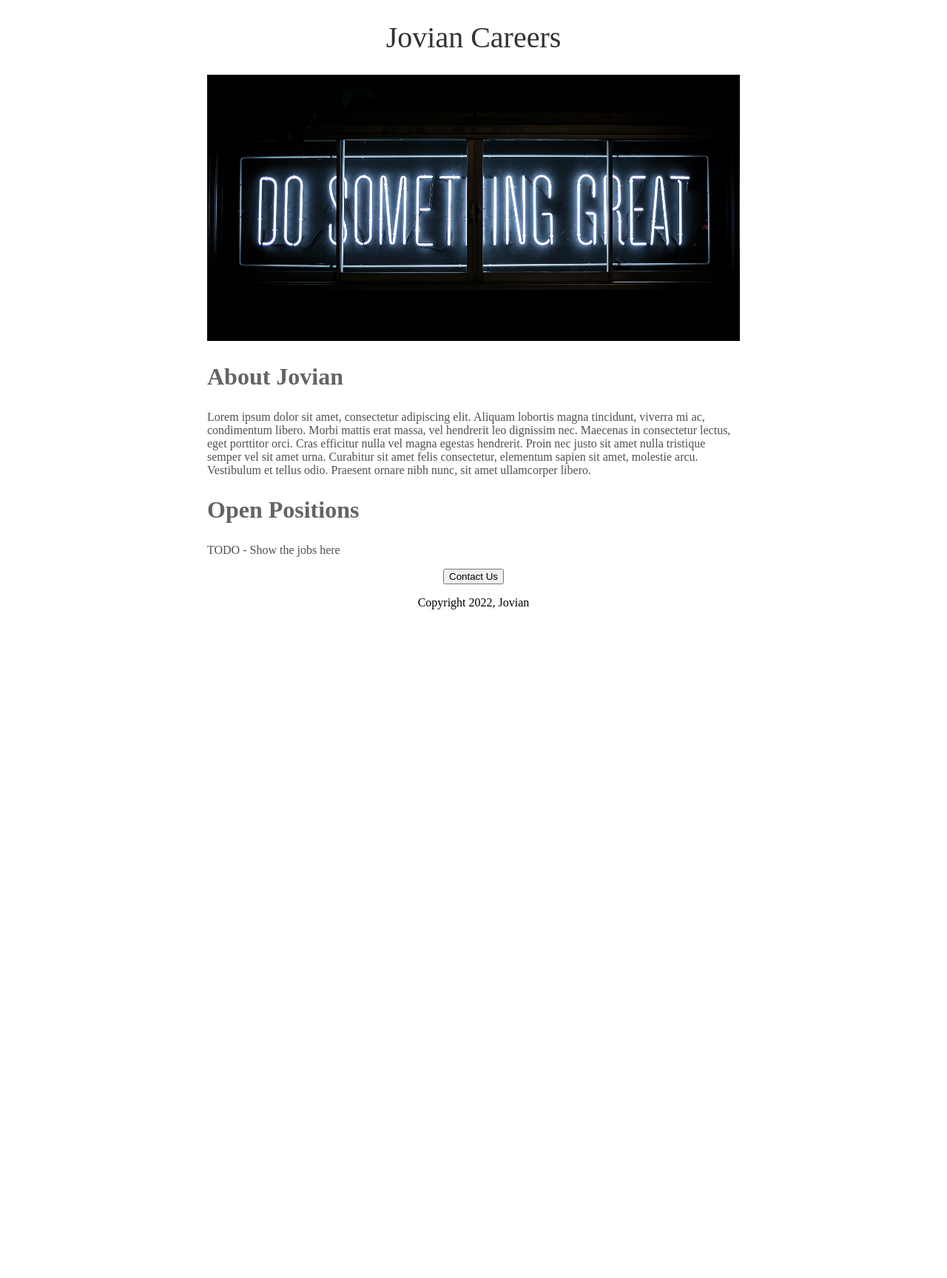
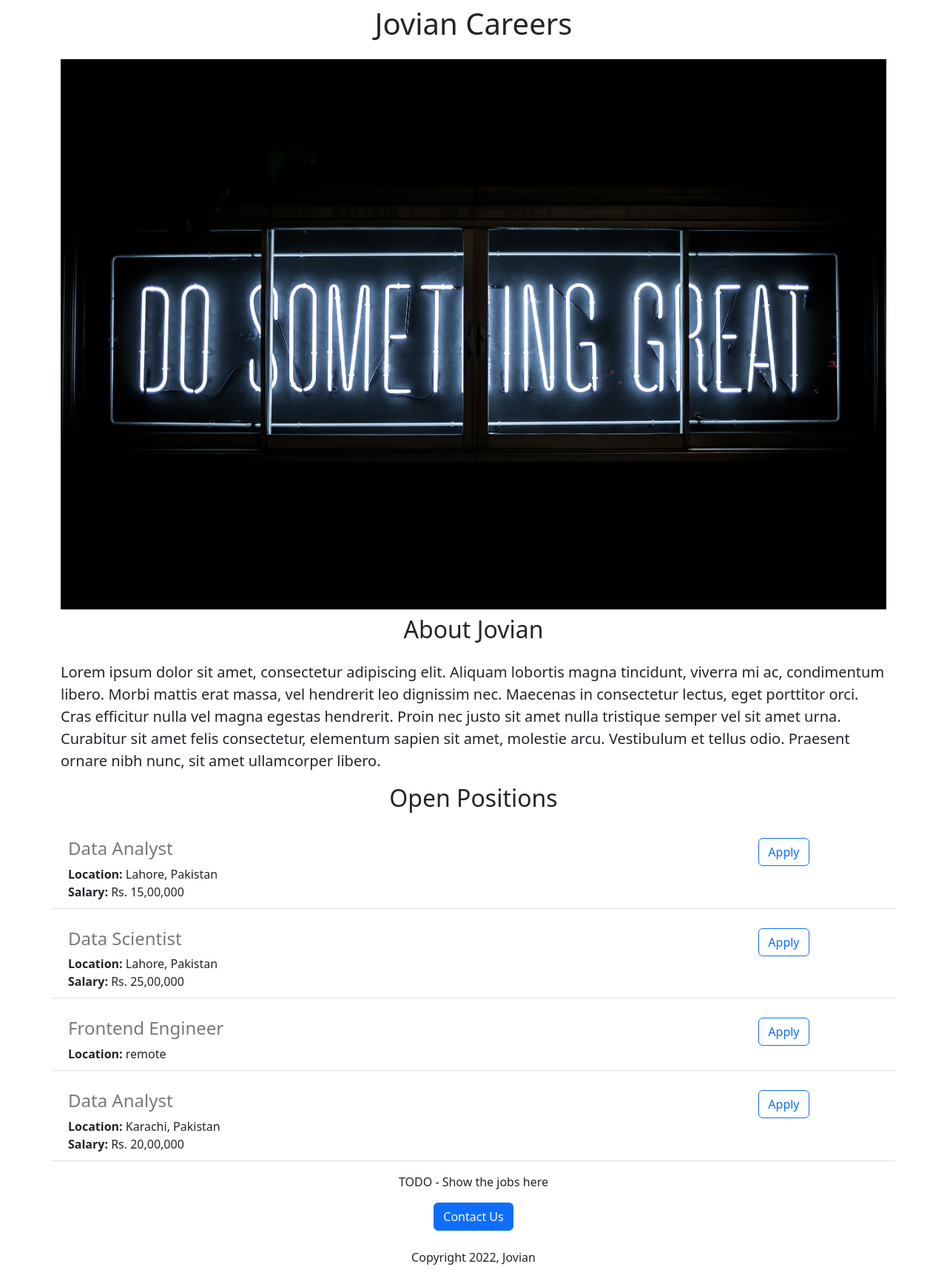
Before and after one commit to Um3rFar00q/Flask-carrer-website, a Flask app: page / in a window 1280 px wide. Shown: the whole page at 74% size. Before the commit the page ends 824 px from the top, so only its background shows below. Run offline with Flask 2, Linux system fonts and the light colour scheme.

Commit message:
Added dynamic data and API route

```diff
--- a/app.py
+++ b/app.py
@@ -1,11 +1,42 @@
-from flask import Flask, render_template
+from flask import Flask, render_template, jsonify
 
 app = Flask(__name__)
+
+JOBS = [
+  {
+    'id': 1,
+    'title': "Data Analyst",
+    'location': "Lahore, Pakistan",
+    'salary': "Rs. 15,00,000"
+  },
+  {
+    'id': 2,
+    'title': "Data Scientist",
+    'location': "Lahore, Pakistan",
+    'salary': "Rs. 25,00,000"
+  },
+  {
+    'id': 3,
+    'title': "Frontend Engineer",
+    'location': "remote"
+  },
+  {
+    'id': 4,
+    'title': "Data Analyst",
+    'location': "Karachi, Pakistan",
+    'salary': "Rs. 20,00,000"
+  },
+]
 
 
 @app.route("/")
 def hello_world():
-  return render_template("home.html")
+  return render_template("home.html", jobs=JOBS, company_name="Jovian")
+
+
+@app.route("/api/jobs")
+def list_jobs():
+  return jsonify(JOBS)
 
 
 if __name__ == "__main__":
--- a/templates/home.html
+++ b/templates/home.html
@@ -3,56 +3,38 @@
 
 <head>
     <title>Jovian Careers</title>
-    <style>
-        h1 {
-            font-size: 40px;
-            font-family: 'Times New Roman', Times, serif;
-            font-weight: normal;
-            color: rgb(50, 50, 50);
-            text-align: center;
-        }
+    <meta charset="utf-8">
+    <meta name="viewport" content="width=device-width, initial-scale=1">
+    <link href="https://cdn.jsdelivr.net/npm/bootstrap@5.3.0-alpha3/dist/css/bootstrap.min.css" rel="stylesheet" integrity="sha384-KK94CHFLLe+nY2dmCWGMq91rCGa5gtU4mk92HdvYe+M/SXH301p5ILy+dN9+nJOZ" crossorigin="anonymous">
 
-        #banner {
-            width: 100%;
-            height: 360px;
-            object-fit: cover;
-        }
-
-        h2 {
-            font-family: 'Times New Roman', Times, serif;
-            font-size: 32px;
-            color: rgb(100, 100, 100);
-        }
-
-        .bodytext {
-            font-family: 'Times New Roman', Times, serif;
-            color: rgb(80, 80, 80);
-        }
-
-        #container {
-            max-width: 720px;
-            margin: 0 auto;
-        }
-    </style>
 </head>
 
 <body>
-    <div id="container">
-        <h1>Jovian Careers</h1>
-        <img id="banner" src="https://flask-carrer-website.um3rfar00q.repl.co/static/Banner.jpg">
-        <h2>About Jovian</h2>
-        <p class="bodytext">
+    <div class="container">
+        <h1 class="text-center mt-2 mb-4">
+          {{company_name}} Careers
+        </h1>
+        <img class="img-fluid" src="https://flask-carrer-website.um3rfar00q.repl.co/static/Banner.jpg">
+        <h2 class="text-center mt-2 mb-4">
+          About {{company_name}}
+        </h2>
+        <p class="lead">
             Lorem ipsum dolor sit amet, consectetur adipiscing elit. Aliquam lobortis magna tincidunt, viverra mi ac,
             condimentum libero. Morbi mattis erat massa, vel hendrerit leo dignissim nec. Maecenas in consectetur
             lectus, eget porttitor orci. Cras efficitur nulla vel magna egestas hendrerit. Proin nec justo sit amet
             nulla tristique semper vel sit amet urna. Curabitur sit amet felis consectetur, elementum sapien sit amet,
             molestie arcu. Vestibulum et tellus odio. Praesent ornare nibh nunc, sit amet ullamcorper libero.
         </p>
-        <h2>Open Positions</h2>
-        <p class="bodytext">TODO - Show the jobs here</p>
-        <div style="text-align: center;">
-            <button>Contact Us</button>
-            <p>Copyright 2022, Jovian</p>
+        <h2 class="text-center mt-2 mb-4">Open Positions</h2>
+      <p>
+        {% for job in jobs %}
+          {% include 'jobitem.html' %}
+        {% endfor %}
+      </p>
+        <p class="text-center">TODO - Show the jobs here</p>
+        <div class="text-center">
+            <button class="btn btn-primary">Contact Us</button>
+            <p class="mt-4">Copyright 2022, Jovian</p>
         </div>
     </div>
 </body>
--- /dev/null
+++ b/templates/jobitem.html
@@ -0,0 +1,22 @@
+<div class='border-bottom row' style="margin-bottom: 16px;
+  padding: 10px;">
+  <div class='col-10'>
+    <h4
+      style="color: rgb(120,120,120);">
+      {{job['title']}}
+    </h4>
+    <div>
+      <b>Location: </b>
+      {{job['location']}}
+    </div>
+    {% if 'salary' in job %}
+    <div>
+      <b>Salary: </b>
+      {{job['salary']}}
+    </div>
+    {% endif %}
+  </div>
+  <div class='col-2'>
+    <button type="button" class="btn btn-outline-primary">Apply</button>
+  </div>
+</div>
```
